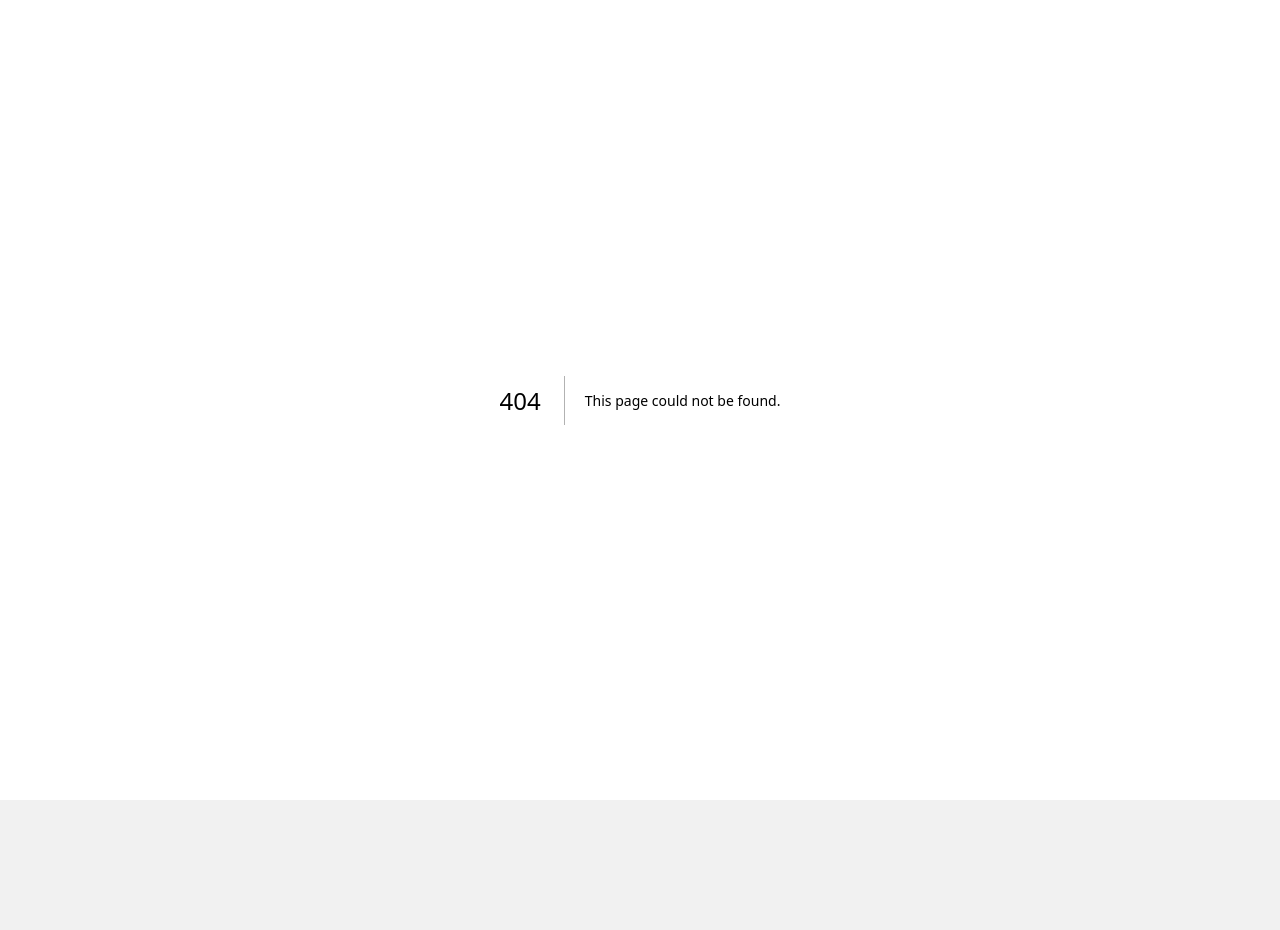
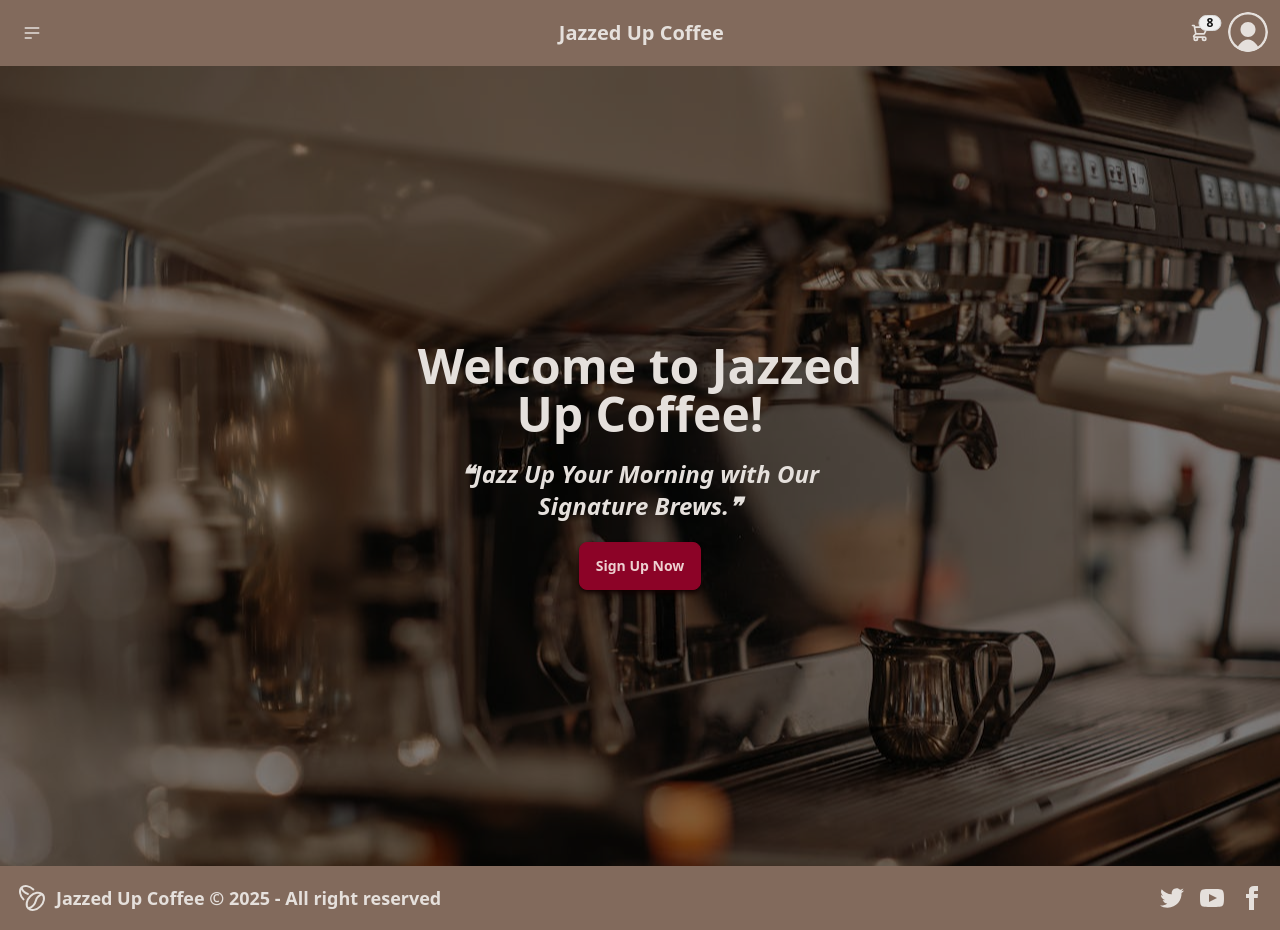
Before and after one commit to Laqwanda-Nettles/coffee-shop-frontend, a Next.js app: page / in a window 1280 px wide. Before the commit this address had no page. Before the commit the page ends 800 px from the top, so only its background shows below. Built offline with nearby package versions, Linux system fonts and the light colour scheme.

Commit message:
added handleCtaClick function and implement prop drilling for button component + page routing

```diff
--- /dev/null
+++ b/src/pages/index.jsx
@@ -0,0 +1,20 @@
+import Footer from "@/components/Footer";
+import Hero from "@/components/Hero";
+import Navbar from "@/components/Navbar";
+import { useRouter } from "next/router";
+
+export default function Home() {
+  const router = useRouter();
+
+  function handleCtaClick() {
+    alert("CTA button clicked!");
+    router.push("/signup");
+  }
+  return (
+    <>
+      <Navbar title={"Jazzed Up Coffee"} />
+      <Hero handleClick={handleCtaClick} />
+      <Footer info={"Jazzed Up Coffee"} />
+    </>
+  );
+}
```
